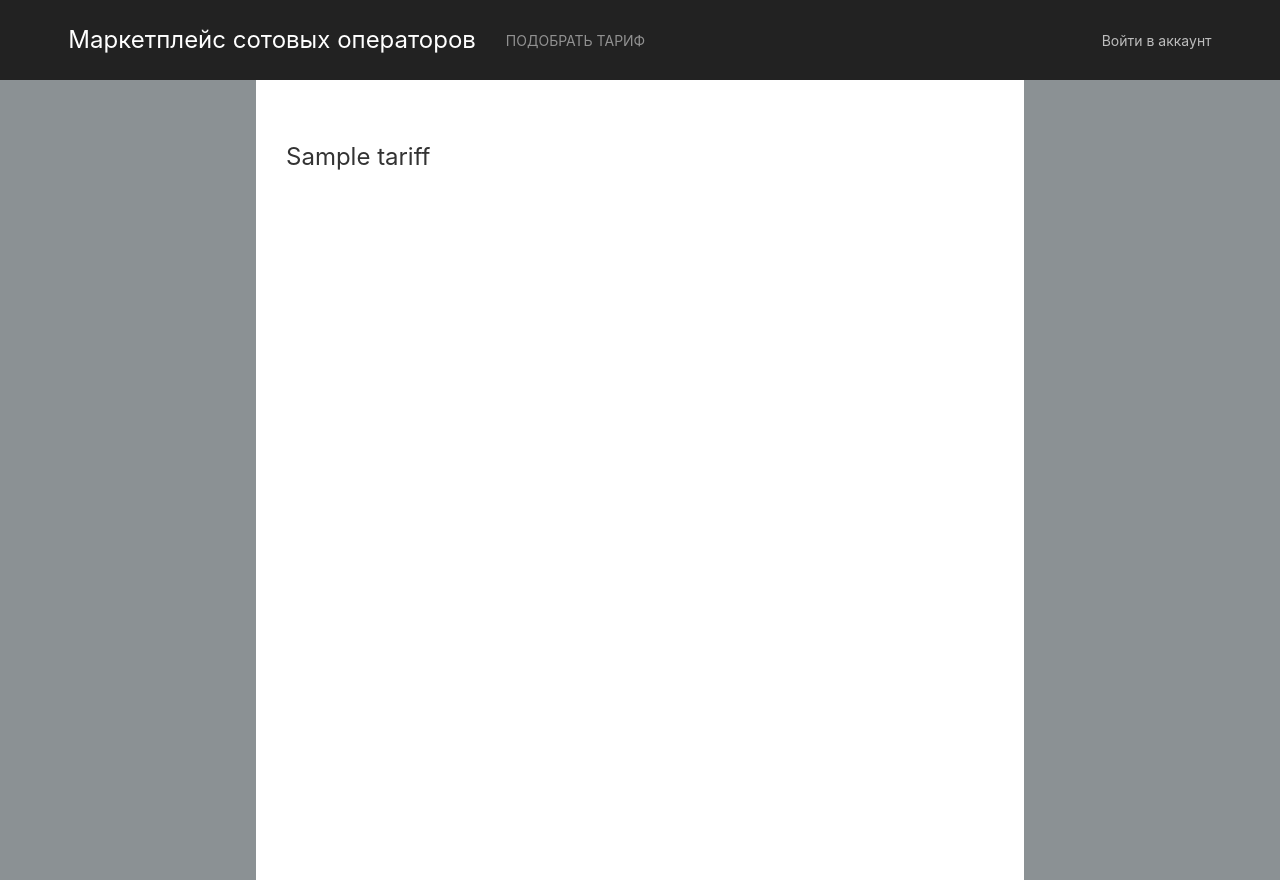
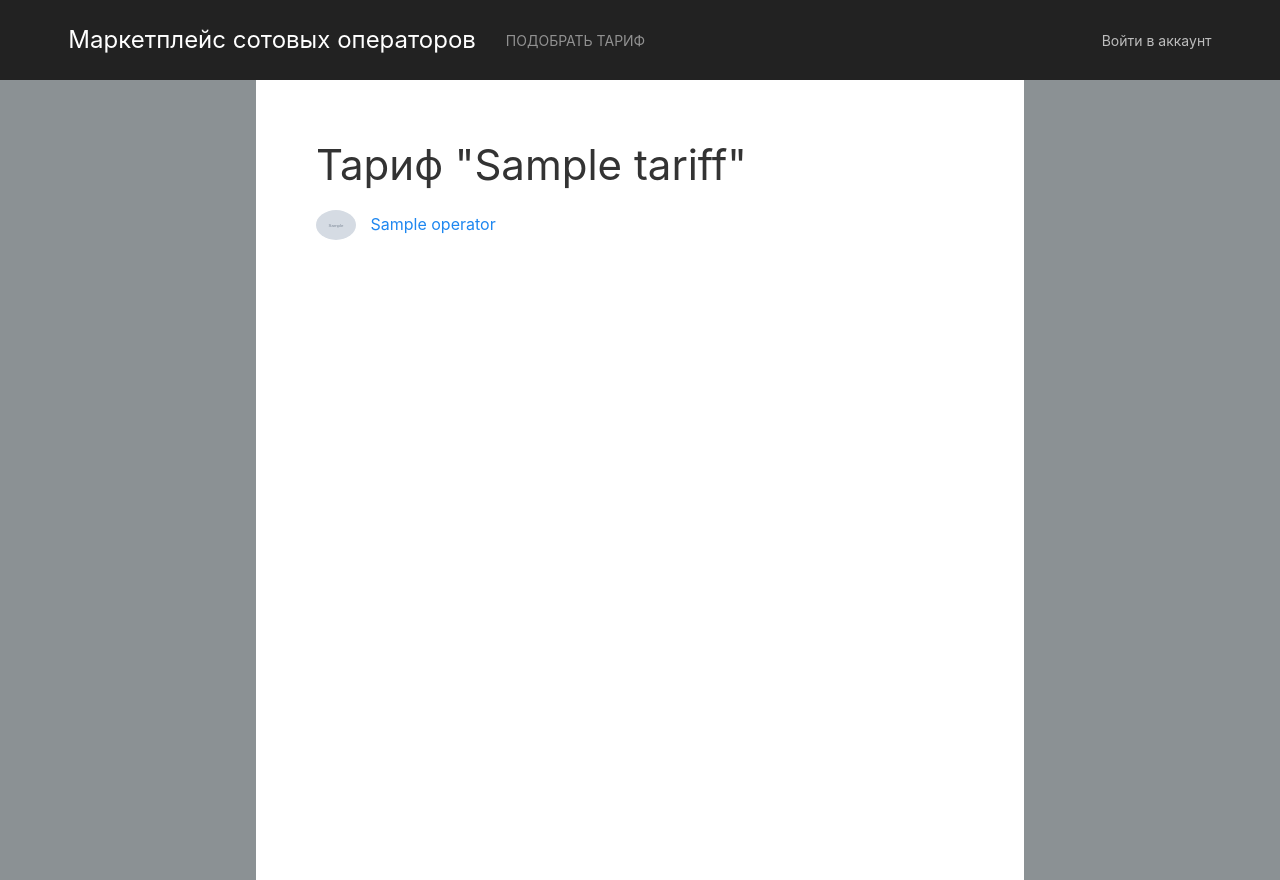
Before and after one commit to R0kko/marketplace-of-cellular-tariffs, a Django app: page /tariff/1/ in a window 1280 px wide. Run offline with Django 4.2, Linux system fonts and the light colour scheme; tables that the repository leaves empty hold one stand-in row (Sample ...).

Commit message:
some fixes

```diff
--- a/main/templates/base_templates/tariff_base.html
+++ b/main/templates/base_templates/tariff_base.html
@@ -3,7 +3,7 @@
     <div class="uk-card-header">
         <div class="uk-grid-small" uk-grid>
             <div class="uk-card-title">
-                <h3> <b>{{ forloop.counter }}</b>. Тариф "{{ tariff.name }}"</h3>
+                <h3><b>{{ forloop.counter }}</b>. <a class="uk-link-heading" href="/tariff/{{ tariff.id }}">Тариф "{{ tariff.name }}</a>"</h3>
             </div>
             <div class="uk-width-expand">
                 <div class="uk-align-right" >
--- a/main/templates/tariff_page.html
+++ b/main/templates/tariff_page.html
@@ -6,7 +6,15 @@
 
 
 {%  block main_content %}
-
-    <h3>{{ tariff.name }}</h3>
+    <div class="uk-grid-medium" uk-grid>
+        <div class="uk-width-1-1 uk-align-center">
+            <div class=" ">
+                <h1 class=" ">Тариф "{{ tariff.name }}"</h1>
+                {%  load static %}
+                <img class="uk-border-circle" width="40" height="40" src= "{%  static tariff.operator.icon.url %} ">
+                <a href="{{ tariff.operator.website_link }}" class="uk-margin-small-left">{{ tariff.operator.name }}</a>
+            </div>
+        </div>
+    </div>
 
 {% endblock %}
--- a/main/views.py
+++ b/main/views.py
@@ -1,7 +1,5 @@
-from django.shortcuts import render
 from main.models import Tariff, Operator
 from django.shortcuts import render, get_object_or_404
-from main.models import Tariff
 
 # Create your views here.
 
```
Also changed, not shown: 1 other file.
